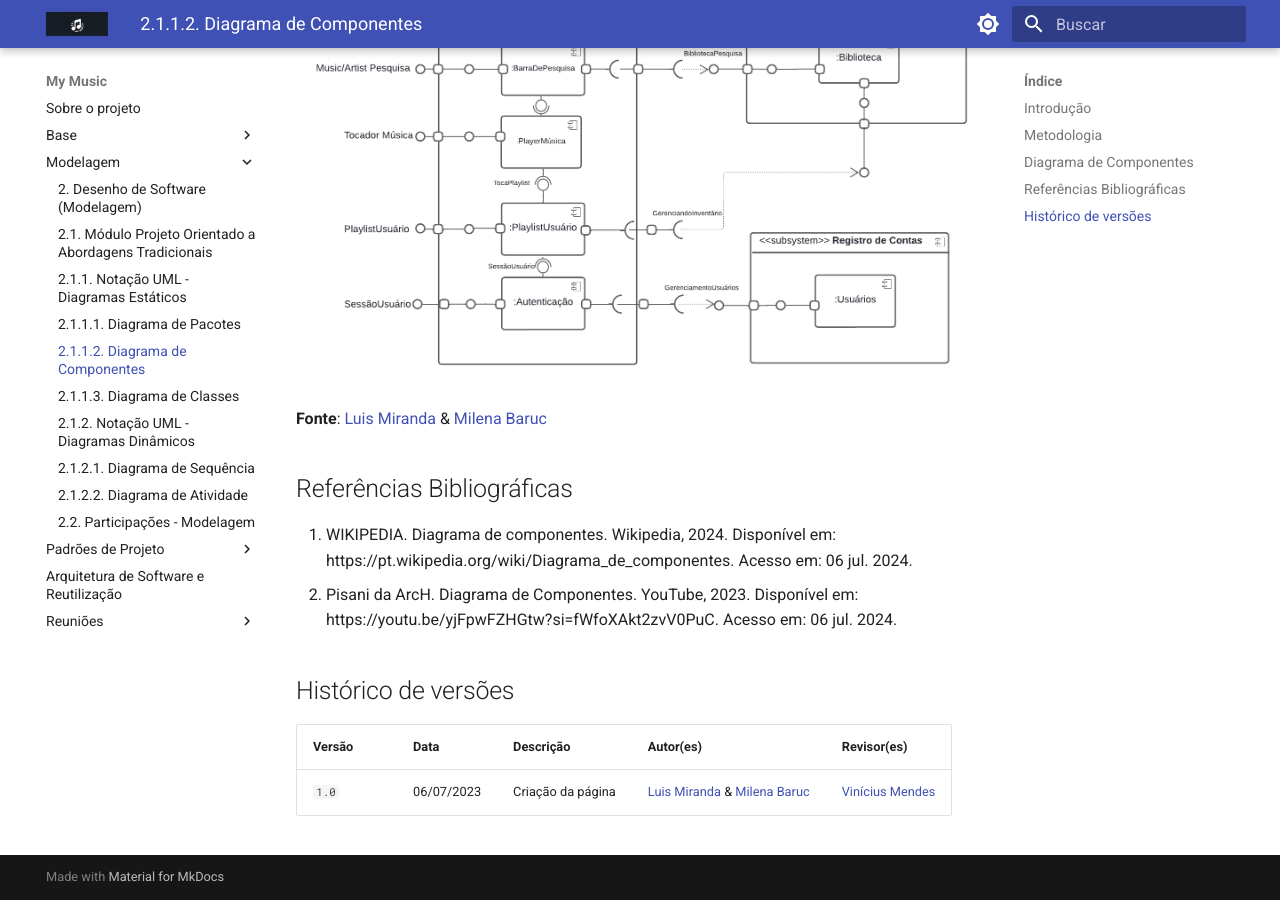
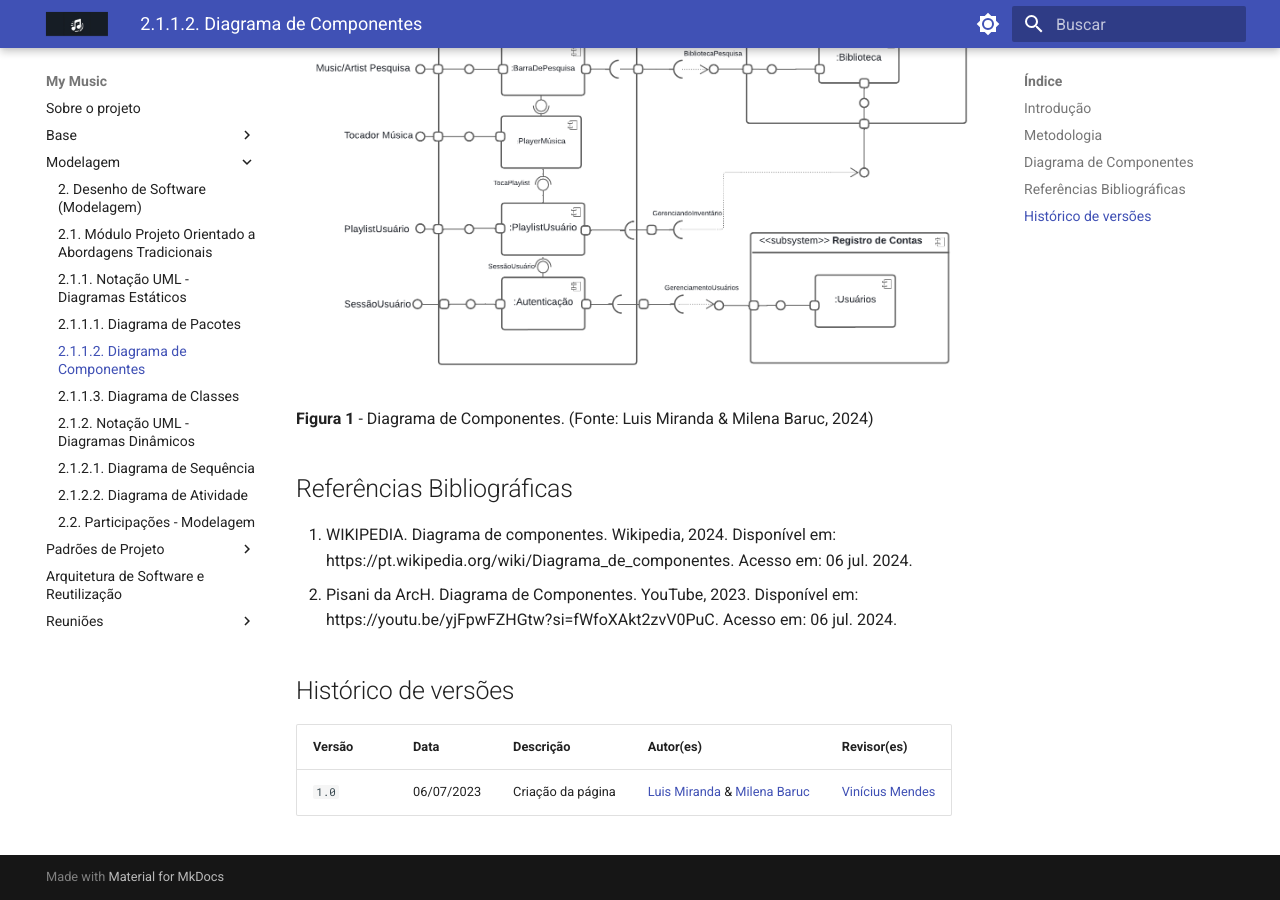
Before and after one commit to UnBArqDsw2024-1/2024.1_G2_My_Music, an MkDocs documentation site: the page built from docs/Modelagem/diagramaComponentes.md, in a window 1280 px wide and 900 px high, scrolled down 812 px. Built offline with MkDocs 1.6.1 and Material for MkDocs 9.7.7, drawn with Linux system fonts in a browser that asks for light colours.

Commit message:
Update diagramaComponentes.md

```diff
--- a/docs/Modelagem/diagramaComponentes.md
+++ b/docs/Modelagem/diagramaComponentes.md
@@ -18,7 +18,7 @@ Logo abaixo é apresentado o diagrama (figura 1) em que representa o relacioname
 
 ![Diagrama](../Assets/DiagramaComponentes.png)
 
-**Fonte**: [Luis Miranda](https://github.com/LuisMiranda10) & [Milena Baruc](https://github.com/MilenaBaruc)
+**Figura 1** - Diagrama de Componentes. (Fonte: Luis Miranda & Milena Baruc, 2024)
 
 ## Referências Bibliográficas
 
```
